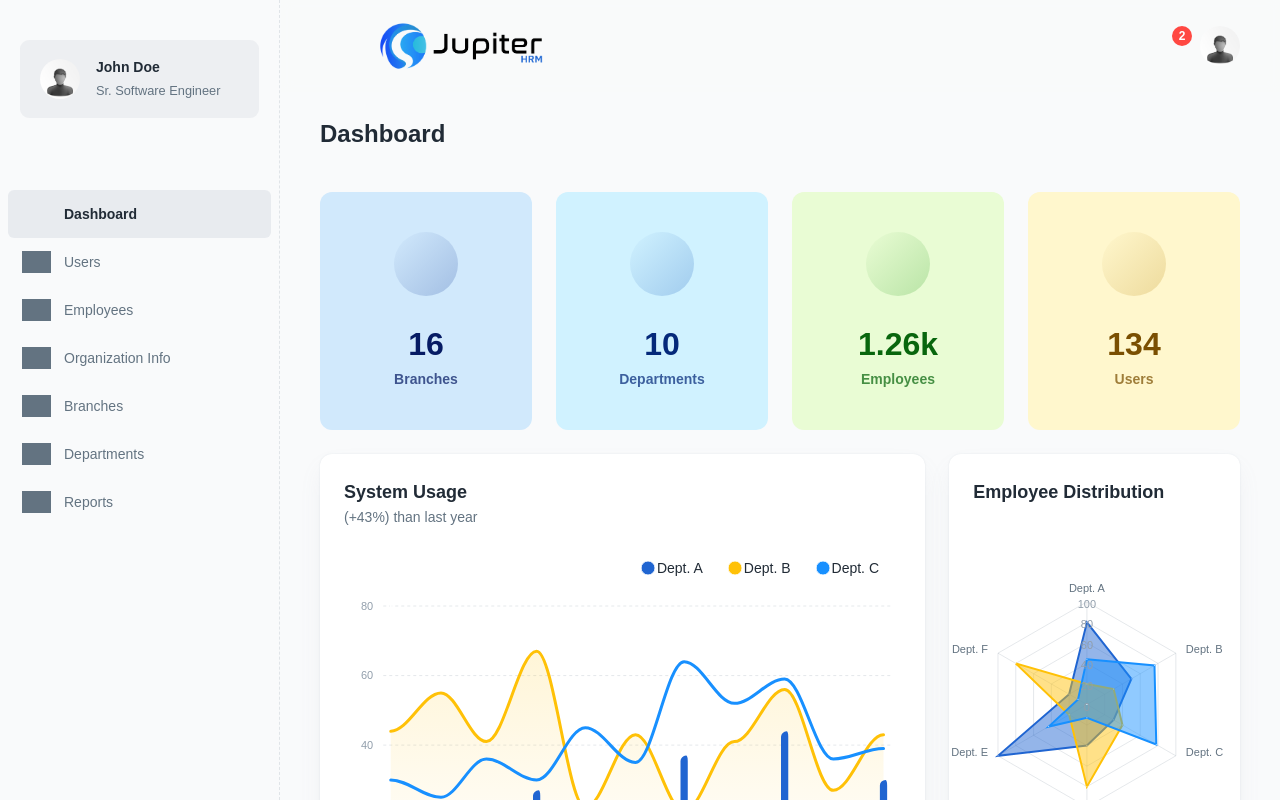
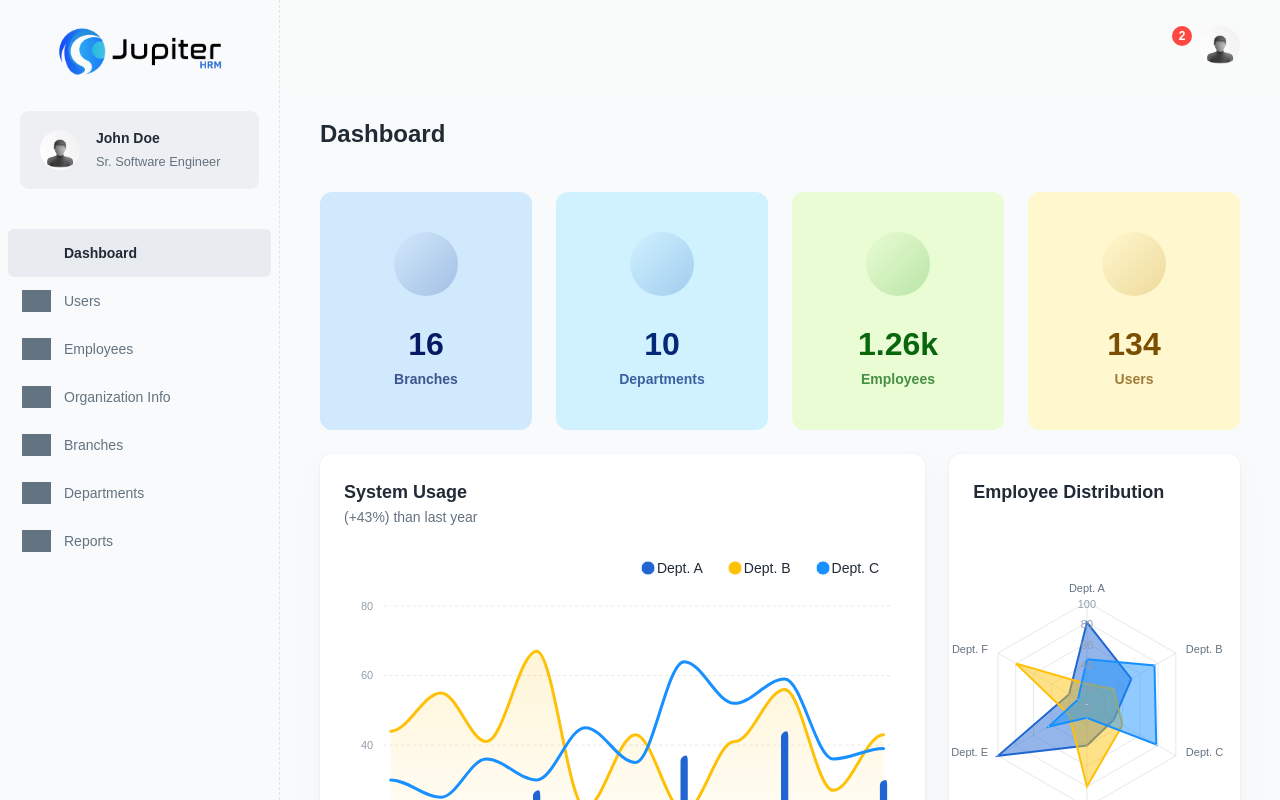
Before and after one commit to dan-niles/jupiter-frontend, a React (Create React App) app: page /dashboard/app in a window 1280 px wide. Shown: the top 800 px of the page. Built offline with nearby package versions, Linux system fonts and the light colour scheme; grey boxes are pictures that could not be loaded; some icons are missing.

Commit message:
Change logo location from header to navbar

```diff
--- a/src/layouts/dashboard/header/index.js
+++ b/src/layouts/dashboard/header/index.js
@@ -58,7 +58,6 @@ export default function Header({ onOpenNav }) {
 				</IconButton>
 
 				<Searchbar />
-				<Logo sx={{ mx: 2 }} />
 				<Box sx={{ flexGrow: 1 }} />
 
 				<Stack
--- a/src/layouts/dashboard/nav/index.js
+++ b/src/layouts/dashboard/nav/index.js
@@ -65,7 +65,20 @@ export default function Nav({ openNav, onCloseNav }) {
 				},
 			}}
 		>
-			<Box sx={{ mb: 5, pb: 3, pt: 5, mx: 2.5 }}>
+			<Box
+				sx={{
+					mb: 1,
+					pb: 2,
+					pt: 3,
+					mx: 2.5,
+					display: "flex",
+					justifyContent: "center",
+				}}
+			>
+				<Logo sx={{ mx: 2 }} />
+			</Box>
+
+			<Box sx={{ mb: 3, py: 1, mx: 2.5 }}>
 				<Link underline="none">
 					<StyledAccount>
 						<Avatar src={account.photoURL} alt="photoURL" />
```
